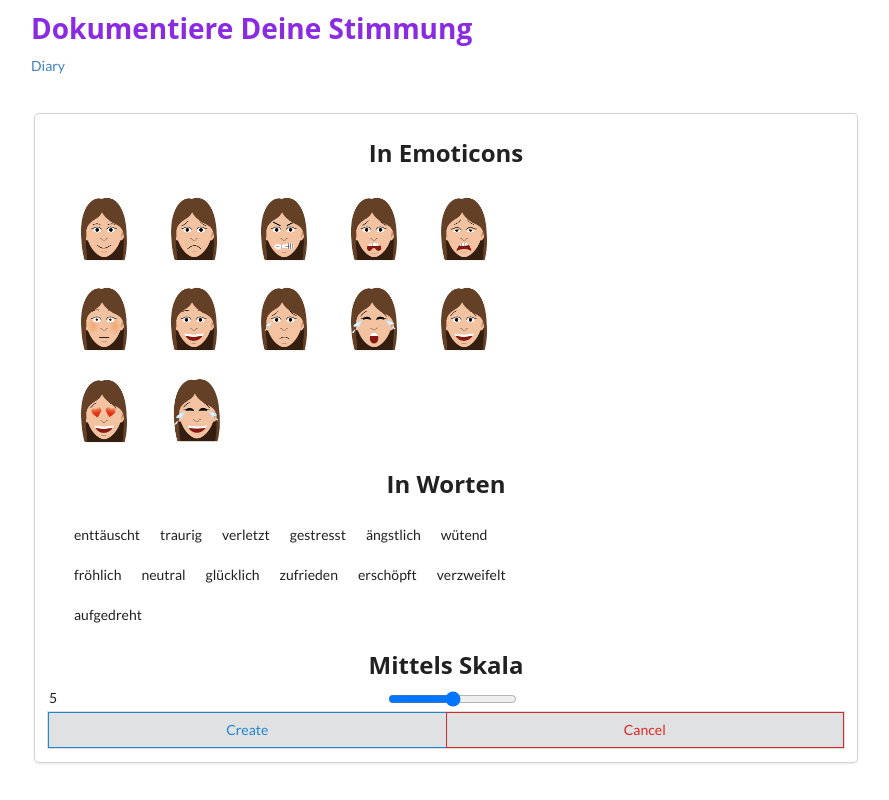
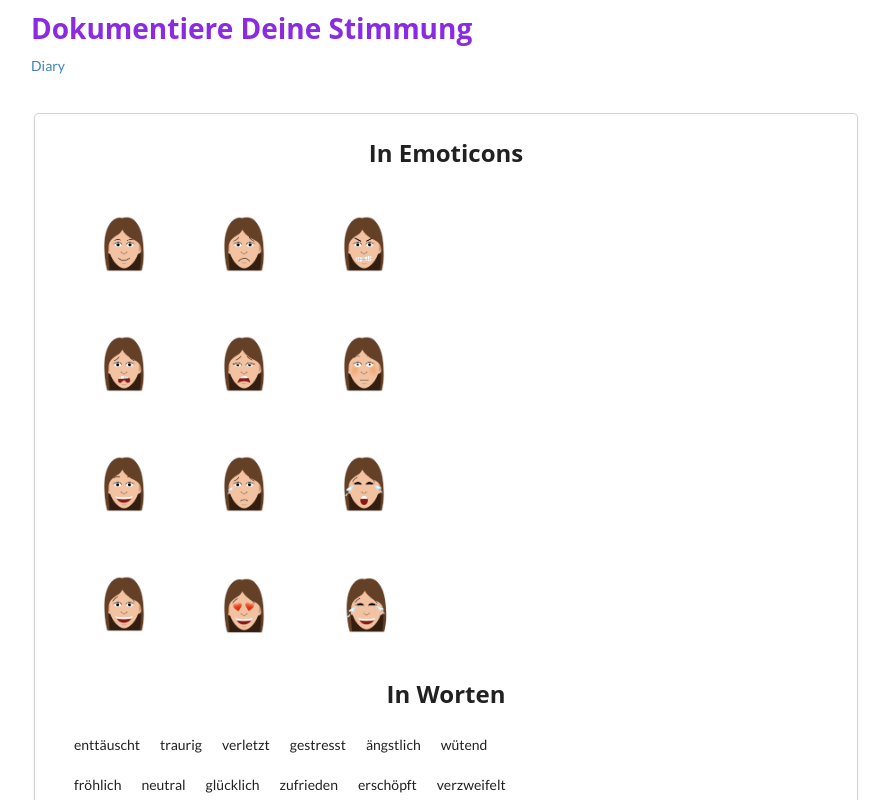
Before and after one commit to landetonwrongplanet/little-helper, a Nuxt app: page /moodboard in a window 1280 px wide. Both pictures are taken after a click on the button 638 px from the left and 118 px from the top of the page. Shown: the top 800 px of the page, without its empty margins (194-1083 px from the left). Built offline with nearby package versions, Linux system fonts and the light colour scheme.

Commit message:
changed aperiance

```diff
--- a/assets/css/main.css
+++ b/assets/css/main.css
@@ -13,10 +13,19 @@ h2 {
     width: 850px;
 }
 .emojis{
-    width: 70px;
+    display:block;
     height: 70px;
     line-height: 0.88;
-    transform: translateX(-5px);
+    border: 5px solid transparent;
+
+}
+.mood{
+    border: 5px solid transparent;
+    height: 100px;
+    width: 100px;
+    display:flex;
+    justify-content: center;
+    align-items: center;
 }
 .emoticons{
     margin: 10px;
@@ -46,6 +55,7 @@ button, input, optgroup, select, textarea {
 
 .chosenmoods{
     border: 5px solid violet;
+    border-radius: 50em;
     height: 100px;
     width: 100px;
 }
--- a/components/createmoodeintrag.vue
+++ b/components/createmoodeintrag.vue
@@ -13,7 +13,7 @@
           </div>
           <div class="moods">
             <div v-for="(moods,key) in this.moods" :key="key" class="emoticons">
-              <div :class="{ chosenmoods:moods.id == chosenmood}">
+              <div :class="{ chosenmoods:moods.id == chosenmood, mood:true}">
                 <img class="emojis" :src="require('@/static/'+ moods.emoji)" @click="choose(moods.id)">
               </div>
             </div>
```
